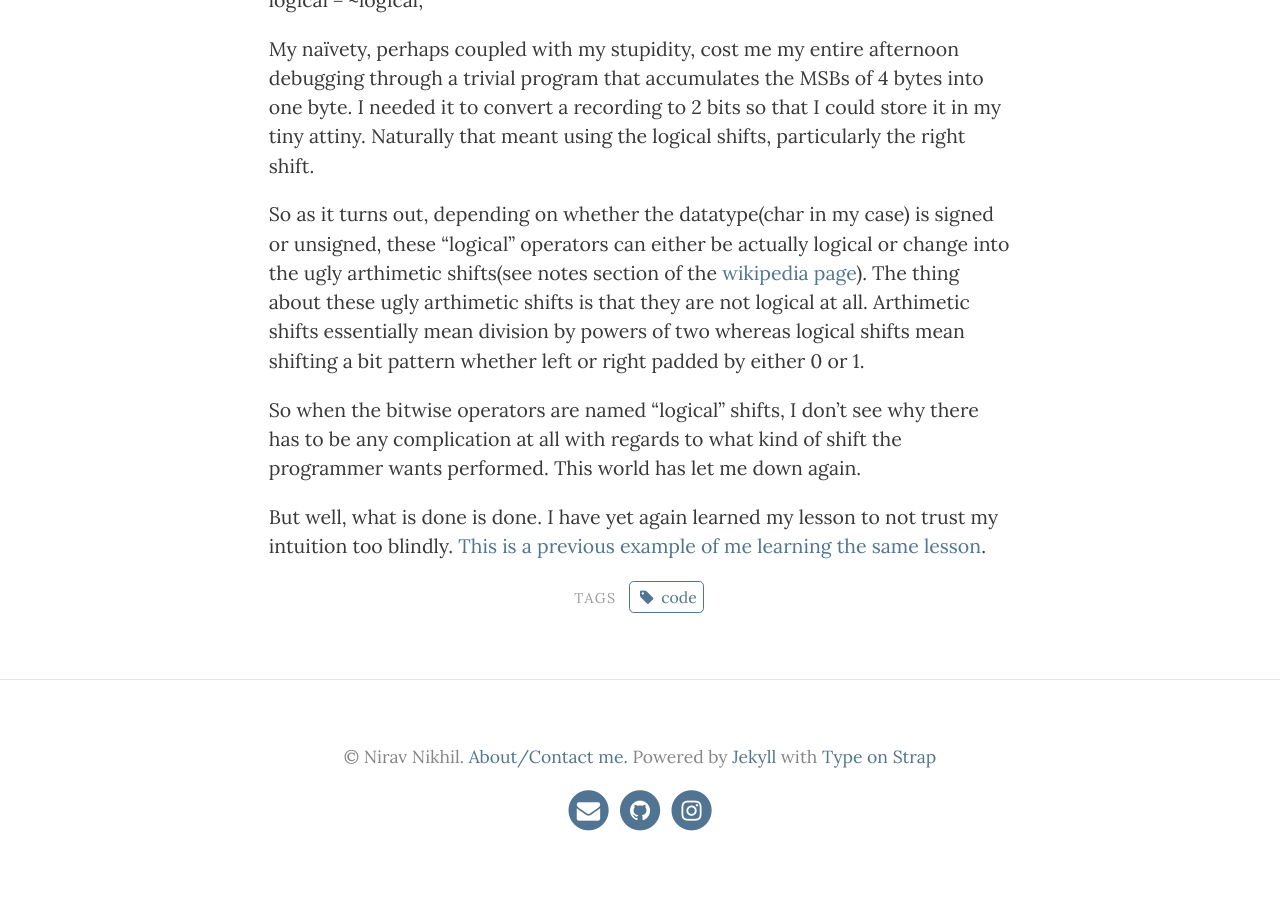
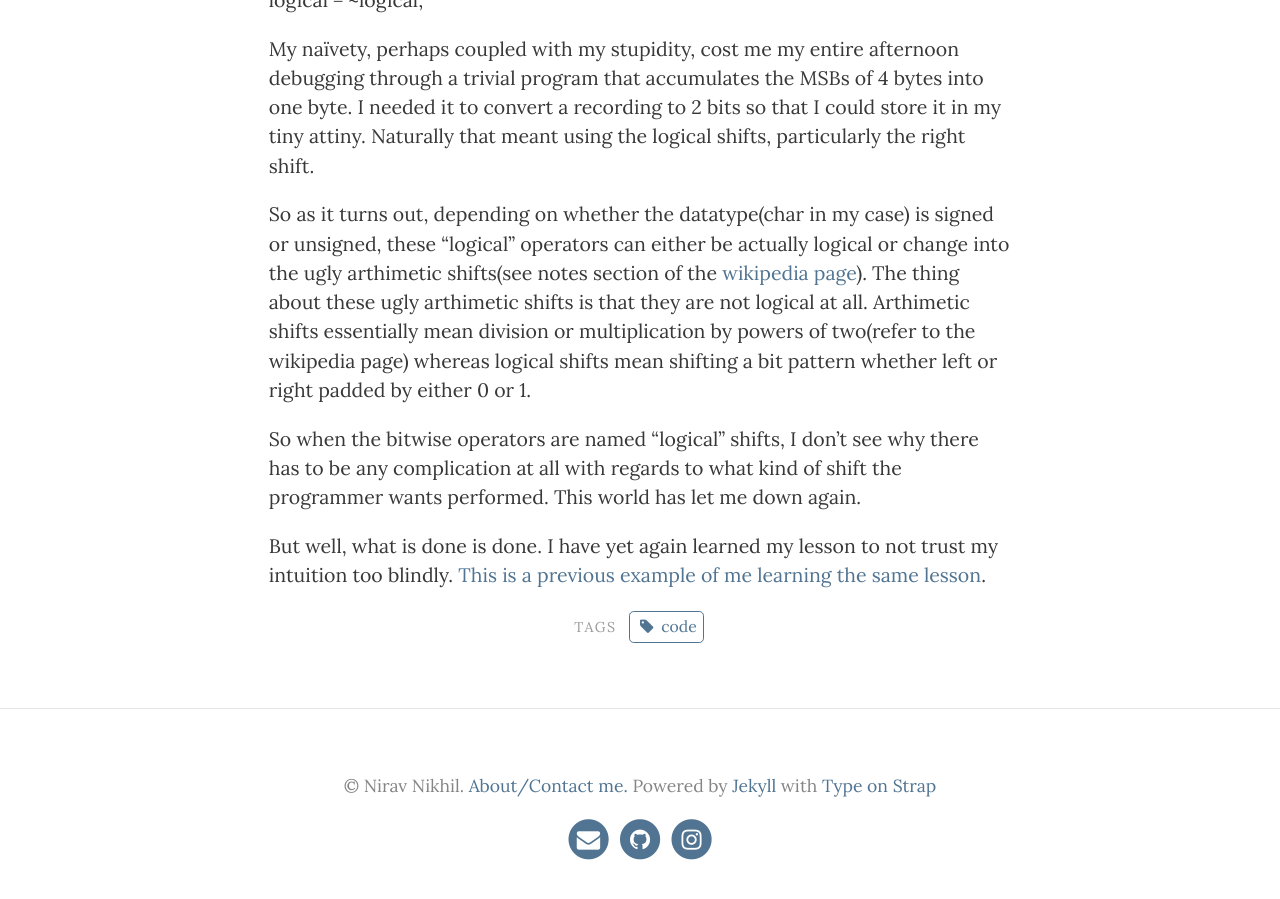
Before and after one commit to niravcodes/niravcodes.github.io, a Jekyll site: the page built from _posts/2018-05-02-the-logical-shifts-are-illogical-the-world-is-falling-to-pieces-help.md, in a window 1280 px wide and 900 px high, scrolled down 584 px. Built offline with Jekyll 4.4.1, drawn with Linux system fonts in a browser that asks for light colours.

Commit message:
Update 2018-05-02-the-logical-shifts-are-illogical-the-world-is-falling-to-pieces-help.md

```diff
--- a/_posts/2018-05-02-the-logical-shifts-are-illogical-the-world-is-falling-to-pieces-help.md
+++ b/_posts/2018-05-02-the-logical-shifts-are-illogical-the-world-is-falling-to-pieces-help.md
@@ -13,7 +13,7 @@ logical = ~logical;
 
 My naïvety, perhaps coupled with my stupidity, cost me my entire afternoon debugging through a trivial program that accumulates the MSBs of 4 bytes into one byte. I needed it to convert a recording to 2 bits so that I could store it in my tiny attiny. Naturally that meant using the logical shifts, particularly the right shift.
 
-So as it turns out, depending on whether the datatype(char in my case) is signed or unsigned, these "logical" operators can either be actually logical or change into the ugly arthimetic shifts(see notes section of the [wikipedia page](https://en.wikipedia.org/wiki/Arithmetic_shift)). The thing about these ugly arthimetic shifts is that they are not logical at all. Arthimetic shifts essentially mean division by powers of two whereas logical shifts mean shifting a bit pattern whether left or right padded by either 0 or 1.
+So as it turns out, depending on whether the datatype(char in my case) is signed or unsigned, these "logical" operators can either be actually logical or change into the ugly arthimetic shifts(see notes section of the [wikipedia page](https://en.wikipedia.org/wiki/Arithmetic_shift)). The thing about these ugly arthimetic shifts is that they are not logical at all. Arthimetic shifts essentially mean division or multiplication by powers of two(refer to the wikipedia page) whereas logical shifts mean shifting a bit pattern whether left or right padded by either 0 or 1.
 
 So when the bitwise operators are named "logical" shifts, I don't see why there has to be any complication at all with regards to what kind of shift the programmer wants performed. This world has let me down again.
 
```
